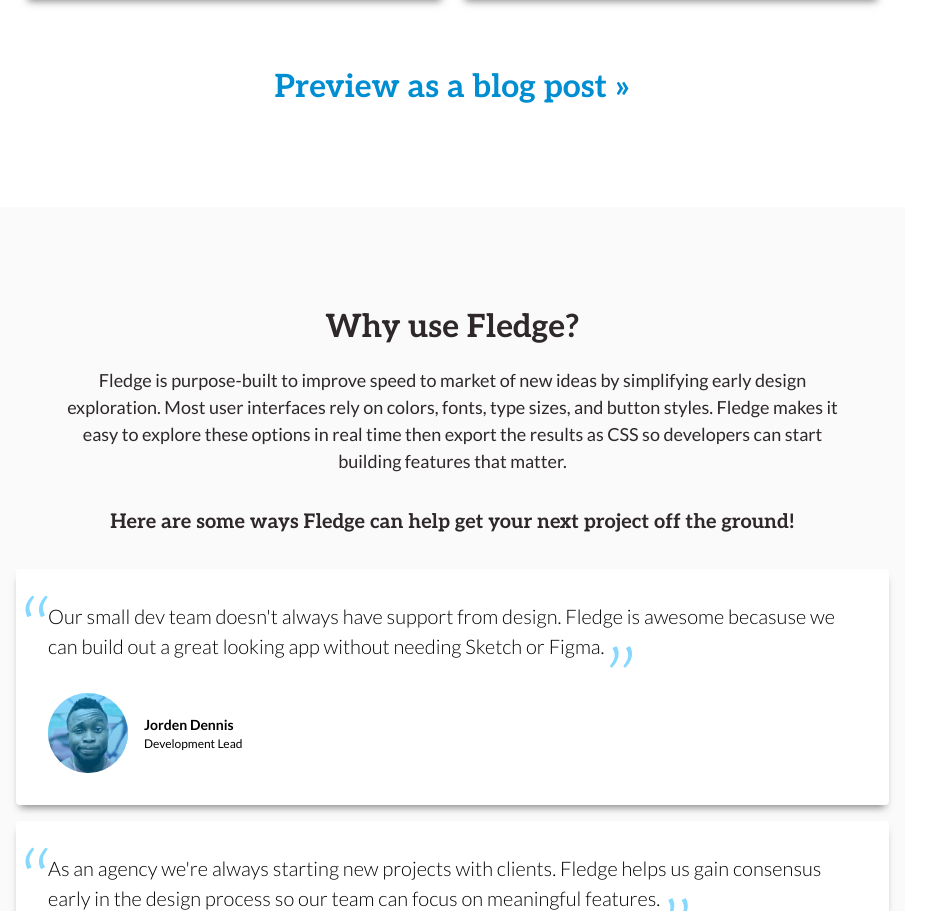
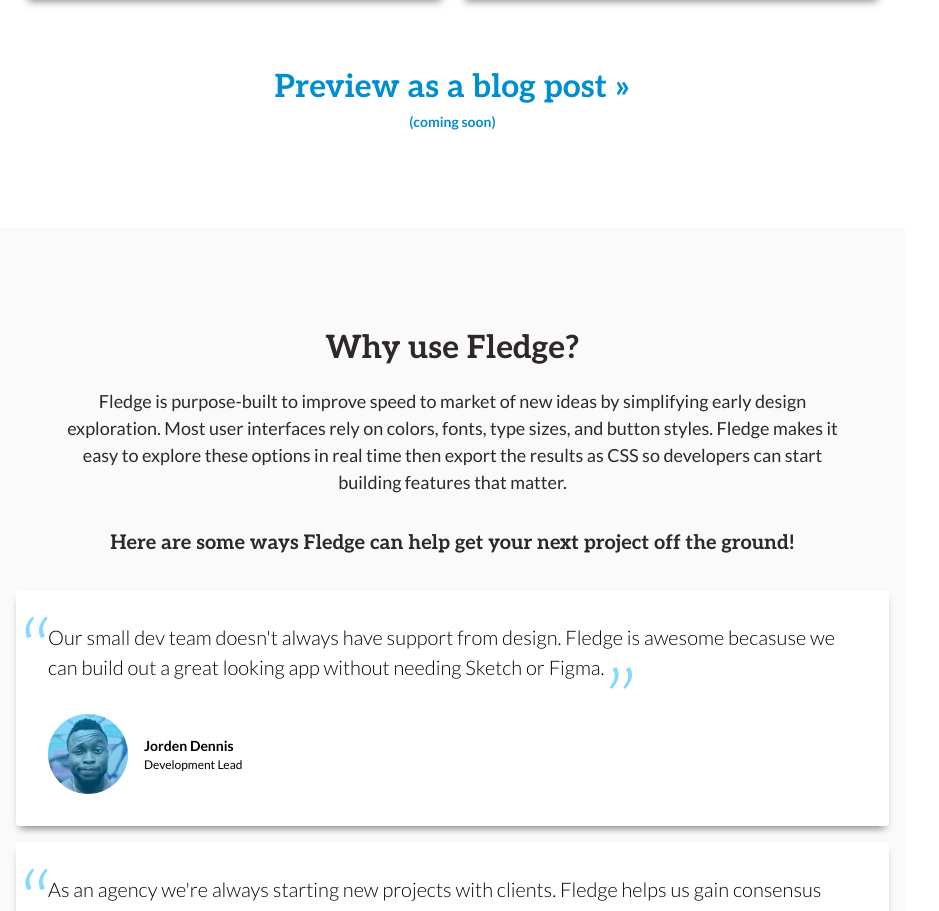
Before and after one commit to brendanbax/fledge, a Vue app: page / in a window 1280 px wide. Shown: the part 1440-2351 px from the top of the page, without its empty margins (0-939 px from the left). Built offline with nearby package versions, Linux system fonts and the light colour scheme.

Commit message:
adds coming soon to demo link

```diff
--- a/src/components/Demo.vue
+++ b/src/components/Demo.vue
@@ -117,6 +117,7 @@
           </div>
         </div>
         <h3 class="text-center mt-3"><a class="text-h3 text-primary">Preview as a blog post &#187;</a></h3>
+        <p class="text-overline text-center text-primary">(coming soon)</p>
       </div>
     </section>
     <!-- Text Section -->
```
